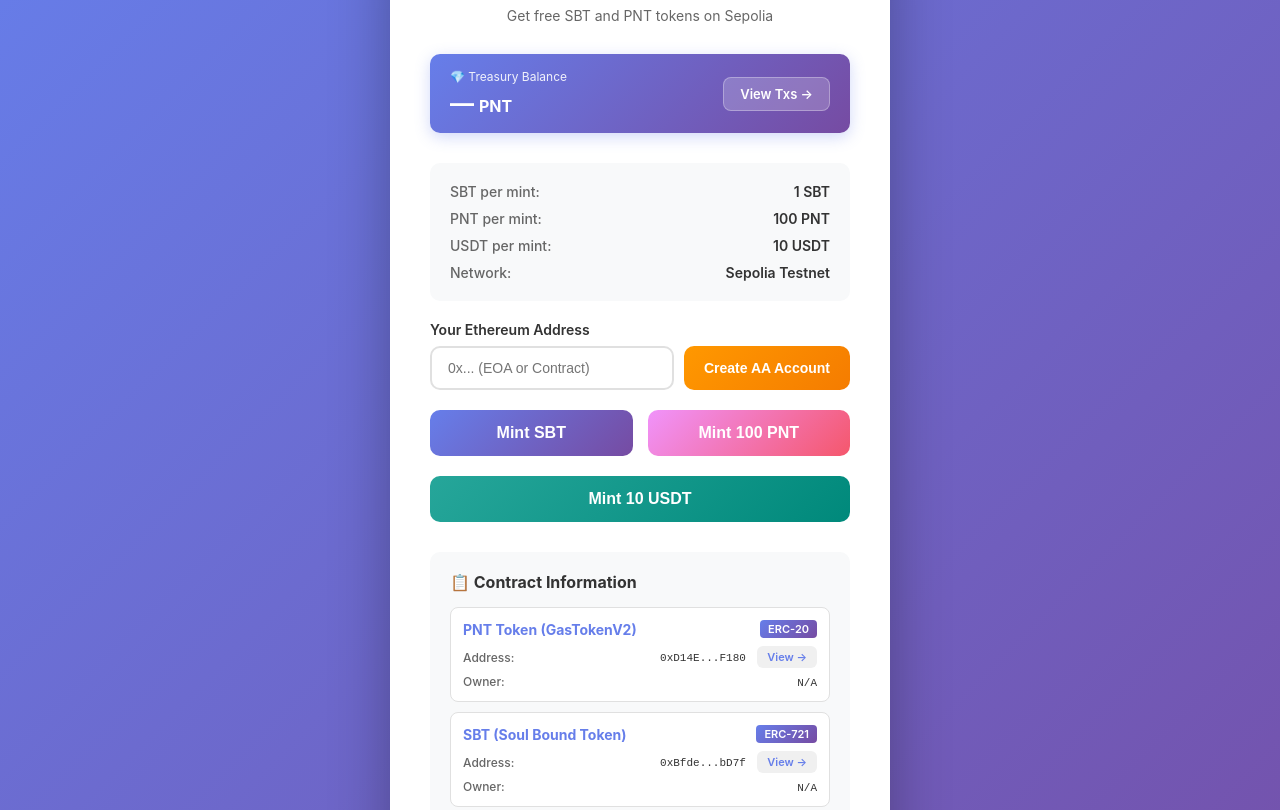
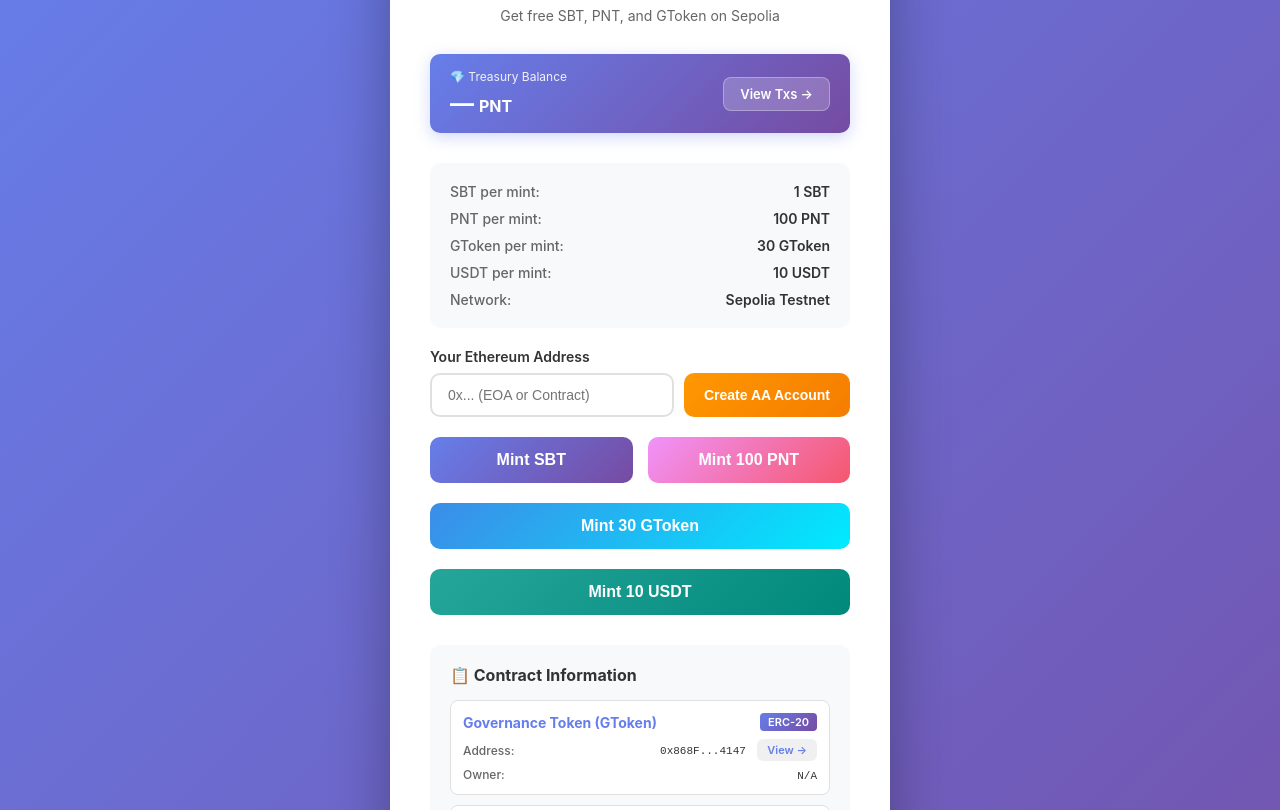
Before and after one commit to AAStarCommunity/faucet, a website: page public/index.html in a window 1280 px wide. Shown: the part 102-912 px from the top of the page. Drawn offline with Linux system fonts and the light colour scheme; no server answers.

Commit message:
feat: Add GToken minting functionality to faucet

```diff
--- a/public/index.html
+++ b/public/index.html
@@ -399,7 +399,7 @@
     <body>
         <div class="container">
             <h1>💧 GasToken Faucet</h1>
-            <p class="subtitle">Get free SBT and PNT tokens on Sepolia</p>
+            <p class="subtitle">Get free SBT, PNT, and GToken on Sepolia</p>
 
             <div class="treasury-banner">
                 <div class="treasury-info">
@@ -426,6 +426,10 @@
                 <div class="info-item">
                     <span class="info-label">PNT per mint:</span>
                     <span class="info-value">100 PNT</span>
+                </div>
+                <div class="info-item">
+                    <span class="info-label">GToken per mint:</span>
+                    <span class="info-value">30 GToken</span>
                 </div>
                 <div class="info-item">
                     <span class="info-label">USDT per mint:</span>
@@ -464,6 +468,23 @@
 
             <div class="button-group">
                 <button
+                    class="btn-gtoken"
+                    onclick="mintGToken()"
+                    style="
+                        background: linear-gradient(
+                            135deg,
+                            #3c8ce7 0%,
+                            #00eaff 100%
+                        );
+                        grid-column: 1 / -1;
+                    "
+                >
+                    Mint 30 GToken
+                </button>
+            </div>
+
+            <div class="button-group">
+                <button
                     class="btn-usdt"
                     onclick="mintUSDT()"
                     style="
@@ -485,11 +506,51 @@
             <div class="contracts-section">
                 <div class="contracts-title">📋 Contract Information</div>
 
+                <!-- GToken Token -->
+                <div class="contract-item">
+                    <div class="contract-header">
+                        <span class="contract-name"
+                            >Governance Token (GToken)</span
+                        >
+                        <span class="contract-badge">ERC-20</span>
+                    </div>
+                    <div class="contract-detail">
+                        <span class="contract-label">Address:</span>
+                        <div>
+                            <span class="contract-address" id="gtoken-address"
+                                >Loading...</span
+                            >
+                            <a
+                                href="#"
+                                id="gtoken-link"
+                                target="_blank"
+                                class="etherscan-btn"
+                                >View →</a
+                            >
+                        </div>
+                    </div>
+                    <div class="contract-detail">
+                        <span class="contract-label">Owner:</span>
+                        <div>
+                            <span class="contract-address" id="gtoken-owner"
+                                >Loading...</span
+                            >
+                            <a
+                                href="#"
+                                id="gtoken-owner-link"
+                                target="_blank"
+                                class="etherscan-btn"
+                                >View →</a
+                            >
+                        </div>
+                    </div>
+                </div>
+
                 <!-- PNT Token -->
                 <div class="contract-item">
                     <div class="contract-header">
-                        <span class="contract-name"
-                            >PNT Token (GasTokenV2)</span
+                        <span class="contract-name">
+                            PNT Token (GasTokenV2)</span
                         >
                         <span class="contract-badge">ERC-20</span>
                     </div>
@@ -528,8 +589,8 @@
                 <!-- SBT Token -->
                 <div class="contract-item">
                     <div class="contract-header">
-                        <span class="contract-name"
-                            >SBT (Soul Bound Token)</span
+                        <span class="contract-name">
+                            SBT (Soul Bound Token)</span
                         >
                         <span class="contract-badge">ERC-721</span>
                     </div>
@@ -551,7 +612,10 @@
                     <div class="contract-detail">
                         <span class="contract-label">Owner:</span>
                         <div>
-                            <span class="contract-address" id="sbt-owner"
+                            <span
+                                class="contract-address"
+                                id="sbt-owner
+                    "
                                 >Loading...</span
                             >
                             <a
@@ -631,8 +695,8 @@
                 <!-- Account Factory -->
                 <div class="contract-item">
                     <div class="contract-header">
-                        <span class="contract-name"
-                            >SimpleAccountFactoryV2</span
+                        <span class="contract-name">
+                            SimpleAccountFactoryV2</span
                         >
                         <span class="contract-badge">ERC-4337</span>
                     </div>
@@ -695,6 +759,7 @@
                 PNT: "0xD14E87d8D8B69016Fcc08728c33799bD3F66F180",
                 SBT: "0xBfde68c232F2248114429DDD9a7c3Adbff74bD7f",
                 USDT: "0x14EaC6C3D49AEDff3D59773A7d7bfb50182bCfDc",
+                GTOKEN: "0x868F843723a98c6EECC4BF0aF3352C53d5004147",
                 PAYMASTER: "0xBC56D82374c3CdF1234fa67E28AF9d3E31a9D445",
                 FACTORY: "0x8B516A71c134a4b5196775e63b944f88Cc637F2b", // V2 Factory
             };
@@ -741,6 +806,24 @@
 
             // Load all contract information
             async function loadContractInfo() {
+                // GToken Token
+                document.getElementById("gtoken-address").textContent =
+                    formatAddress(CONTRACTS.GTOKEN);
+                document.getElementById("gtoken-link").href =
+                    `${ETHERSCAN_BASE}/address/${CONTRACTS.GTOKEN}`;
+
+                const gtokenOwner = await getContractOwner(CONTRACTS.GTOKEN);
+                if (gtokenOwner) {
+                    document.getElementById("gtoken-owner").textContent =
+                        formatAddress(gtokenOwner);
+                    document.getElementById("gtoken-owner-link").href =
+                        `${ETHERSCAN_BASE}/address/${gtokenOwner}`;
+                } else {
+                    document.getElementById("gtoken-owner").textContent = "N/A";
+                    document.getElementById("gtoken-owner-link").style.display =
+                        "none";
+                }
+
                 // PNT Token
                 document.getElementById("pnt-address").textContent =
                     formatAddress(CONTRACTS.PNT);
@@ -966,6 +1049,47 @@
                 }
             }
 
+            async function mintGToken() {
+                const address = validateAddress();
+                if (!address) return;
+
+                const button = event.target;
+                button.disabled = true;
+                showStatus(
+                    '<span class="spinner"></span>Minting 30 GToken...',
+                    "loading",
+                );
+
+                try {
+                    const response = await fetch("/api/mint", {
+                        method: "POST",
+                        headers: {
+                            "Content-Type": "application/json",
+                        },
+                        body: JSON.stringify({
+                            address: address,
+                            type: "gtoken",
+                        }),
+                    });
+
+                    const data = await response.json();
+
+                    if (!response.ok) {
+                        throw new Error(data.error || "Mint failed");
+                    }
+
+                    showStatus(
+                        `✅ Successfully minted 30 GToken to ${address}`,
+                        "success",
+                        data.txHash,
+                    );
+                } catch (error) {
+                    showStatus(`❌ Error: ${error.message}`, "error");
+                } finally {
+                    button.disabled = false;
+                }
+            }
+
             async function mintUSDT() {
                 const address = validateAddress();
                 if (!address) return;
```
Also changed, not shown: api/mint.js (+30 -4 lines).
